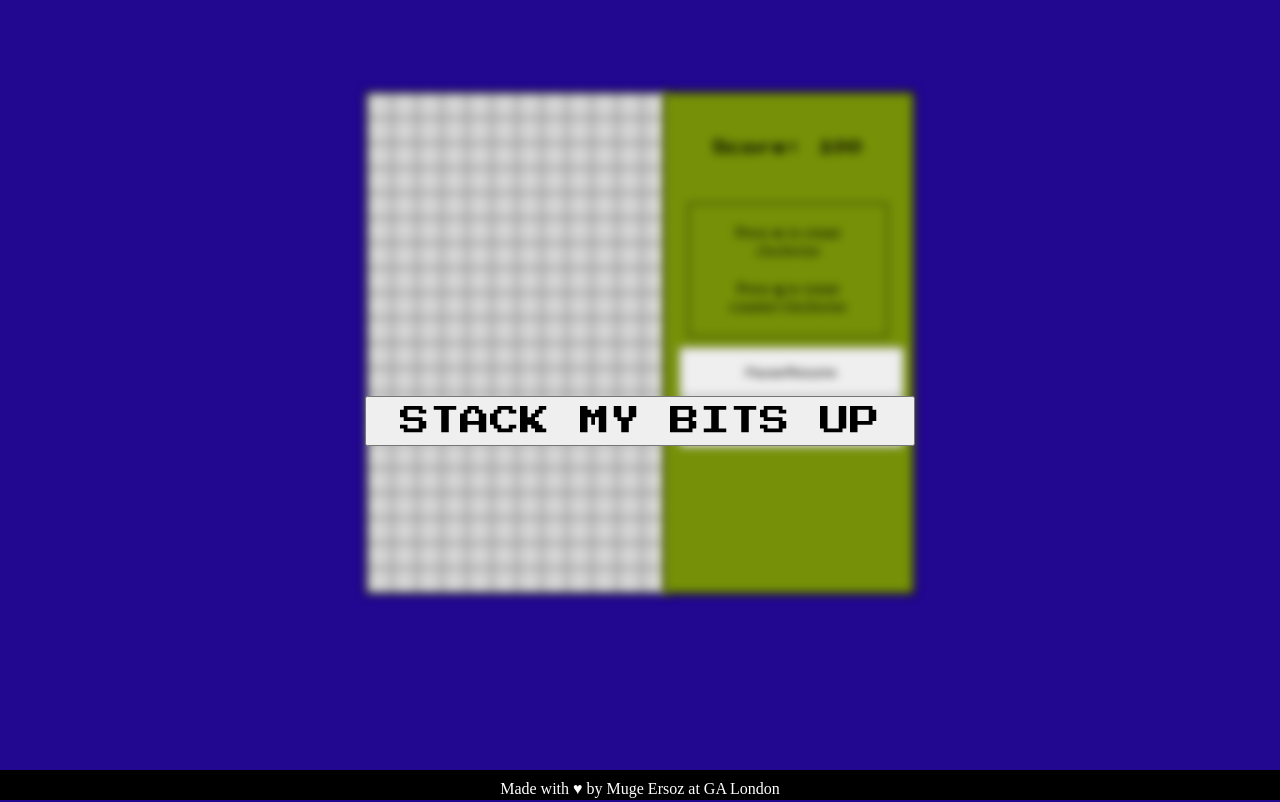
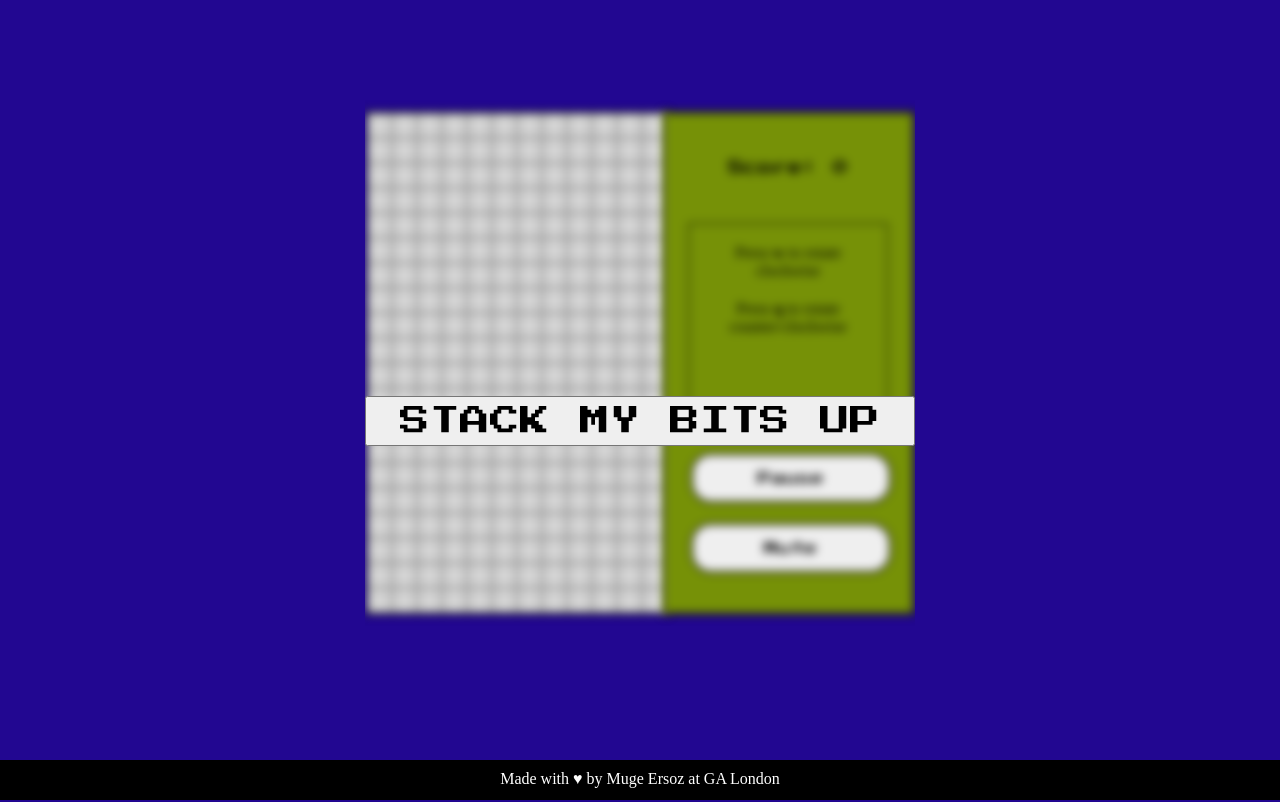
Before and after one commit to mersoz/project-1, a PHP site: page / in a window 1280 px wide. Run offline with PHP 8.4, Linux system fonts and the light colour scheme; some libraries are stand-ins or nearby versions.

Commit message:
Working pause/resume button

```diff
--- a/css/style.css
+++ b/css/style.css
@@ -5,10 +5,16 @@
 
 html, body, main {
   height: 100%;
+  overflow: hidden;
 }
 
 body {
   background-color: #220791; /* #7FFF00 */
+}
+
+aside {
+  height: 50px;
+  width: 50px;
 }
 
 main {
@@ -25,7 +31,7 @@ div.gameboard {
   box-sizing: content-box;
   height: 500px;
   width: 300px;
-  margin: 90px 0;
+  margin: 110px 0;
   float: left;
   /*border: 2px solid black;*/
   border: 2px solid black;
@@ -37,7 +43,7 @@ div.gameboard {
 .sidebar {
   z-index: 9999;
   box-sizing: content-box;
-  margin-top: 90px;
+  margin-top: 110px;
   margin-right: 0;
   width: 250px;
   height: 500px;
@@ -51,8 +57,9 @@ div.gameboard {
 div.instructions {
   top: 100px;
   padding: 10px;
-  margin: 10px auto;
+  margin: 20px auto;
   width: 200px;
+  height: 200px;
   border: 1px solid black;
   text-align: center;
 }
@@ -95,18 +102,22 @@ button.startGame {
 }
 
 button.sidebuttons {
-  margin: 0 auto;
-  width: 90%;
+  margin: 10px auto;
+  width: 200px;
   height: 50px;
+
+  border: 2px solid black;
+  border-radius: 20px;
+  font-family: 'Press Start 2P', cursive;
 }
 
 footer {
   padding: 10px;
-  height: 30px;
+  height: 40px;
   width: 100%;
   background-color: black;
   color: white;
-  position: absolute;
+  position: fixed;
   bottom: 0;
   text-align: center;
 }
--- a/index.html
+++ b/index.html
@@ -11,7 +11,9 @@
   </head>
   <body>
     <header></header>
+
     <main class="clearfix">
+      <!-- <aside class="leftSide"></aside> -->
       <button class="startGame">STACK MY BITS UP</button>
       <div class="gameboard blur"></div>
       <div class="sidebar clearfix blur">
@@ -20,9 +22,11 @@
           <p>Press <strong>w</strong> to rotate clockwise</p>
           <p>Press <strong>q</strong> to rotate counter-clockwise</p>
         </div>
-        <button class="sidebuttons pause">Pause/Resume</button>
-        <button class="sidebuttons mute">Mute/Unmute</button>
+        <button class="sidebuttons pause">Pause</button>
+        <button class="sidebuttons mute">Mute</button>
       </div>
+
+      <aside class="rightSide"></aside>
 
     </main>
     <footer>Made with &hearts; by Muge Ersoz at GA London</footer>
--- a/js/app.js
+++ b/js/app.js
@@ -15,14 +15,17 @@ $(() => {
     $gameboard.append($gridblock);
   }
   const $allGrids = $('div.gridblock');
-  const $play = $('button');
+  const $play = $('.startGame');
+  const $pause = $('.pause');
+  const $mute = $('.mute');
 
   // Initialize stuff
   let rotationIndex = 0;
   let currentRotation = [];
   let index = Math.floor((width-1)/2);    //start dropping from middle of board
   let dropping = null;
-  let score = 100;
+  let score = 0;
+  let paused = true;
   $score.html(score);
 
   // Create an array for each rown with indexes
@@ -236,7 +239,7 @@ $(() => {
     }
   }
 
-  //  LISTENERS FOR ARROW KEYS  //
+  //  LISTENERS  //
   $play.on('click', (e) => {
     $(e.target).animate({
       top: '4%'
@@ -246,9 +249,35 @@ $(() => {
       $sidebar.removeClass('blur');
     }, 600);
     reSetGame();
-    setTimeout( () => {
-      dropping = setInterval(letsPlay, 200);
-    }, 1000);
+    paused = false;
+    if (!paused) {
+      setTimeout( () => {
+        dropping = setInterval( () => {
+          letsPlay();
+        }, 200);
+      }, 1000);
+    }
+  });
+
+  $pause.on('click', (e) => {
+    $(e.target).text(function(i, text){
+      return text === 'Pause' ? 'Resume' : 'Pause';
+    });
+    if (paused) {
+      paused = false;
+      dropping = setInterval( () => {
+        letsPlay();
+      }, 200);
+    } else {
+      paused = true;
+      clearInterval(dropping);
+    }
+
+    $mute.on('click', (e) => {
+      $(e.target).text(function(i, text){
+        return text === 'Mute' ? 'Unmute' : 'Mute';
+      });
+    });
   });
 
   $(this).keydown((e) => {        // should bind?
```
